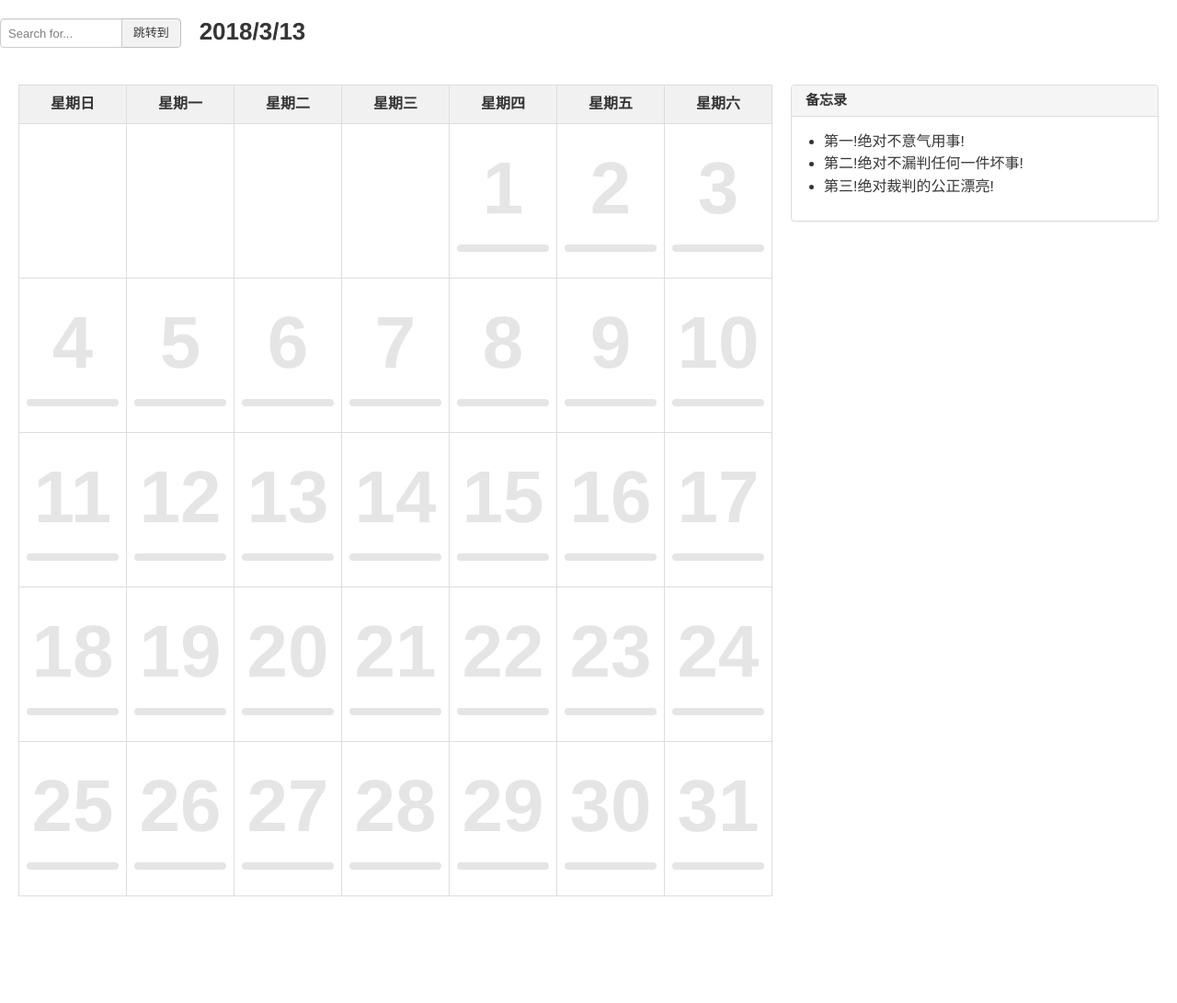
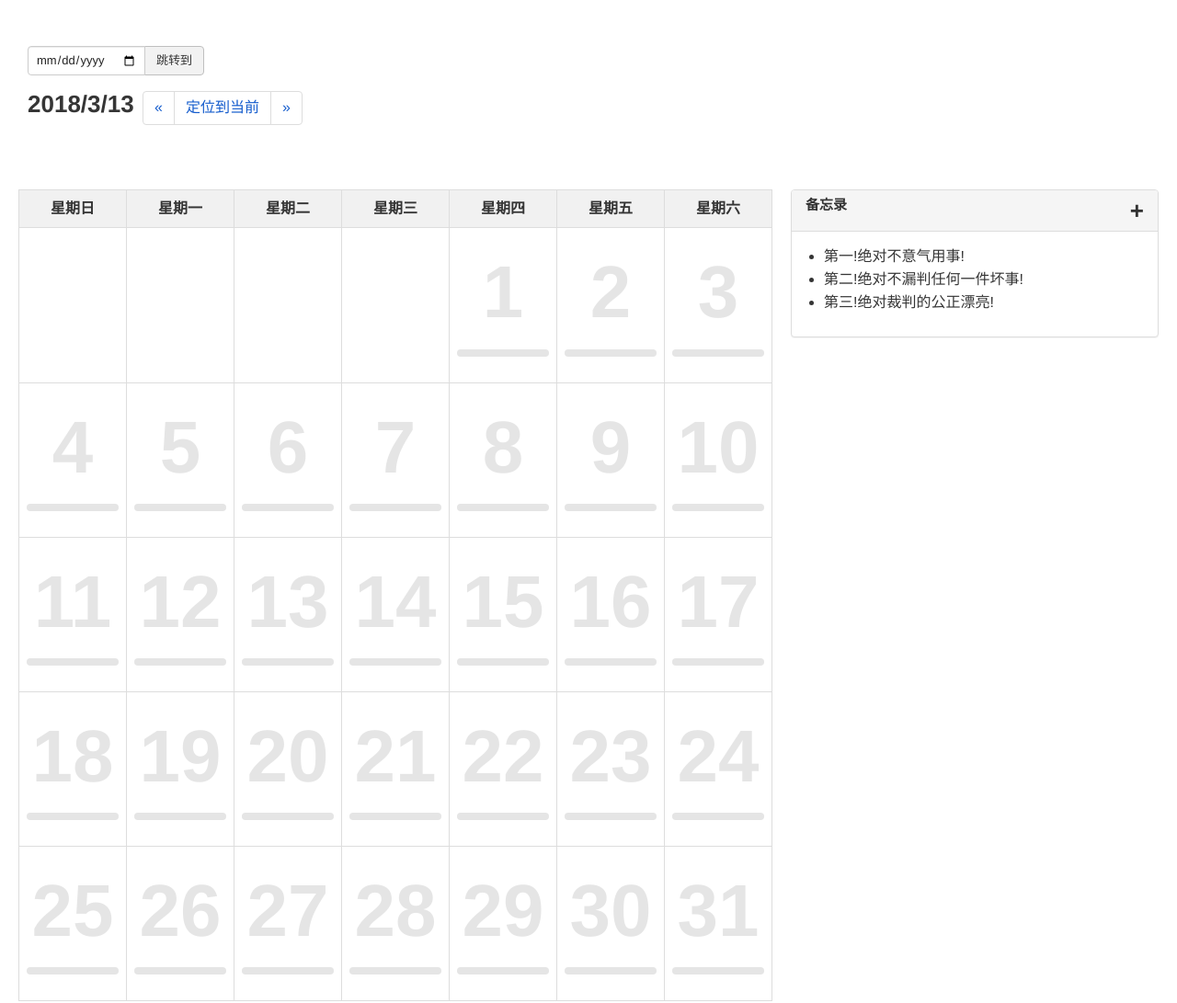
Before and after one commit to Amumuer/calendar, a website: page index.html in a window 1280 px wide. Shown: the whole page at 92% size. Before the commit the page ends 1015 px from the top, so only its background shows below. Drawn offline with nearby package versions, Linux system fonts and the light colour scheme.

Commit message:
18.03.13

```diff
--- a/css/index.scss
+++ b/css/index.scss
@@ -18,9 +18,37 @@
       background-color: red;
     }
   }
+  .remark-title{
+    display: flex;
+    flex-wrap: nowrap;
+    justify-content: space-between;
+    h1{
+      margin: 0;
+      cursor: pointer;
+    }
+  }
   .search{
     margin-top: 20px;
     margin-bottom: 20px;
+    .row{
+      padding: 30px;
+      .br{
+        display: none;
+      }
+      .pager{
+        margin: 0;
+      }
+      @media (max-width: 1580px) {
+        .col-1200{
+          width: 135px;
+        }
+      }
+      @media (max-width: 1400px) {
+        .br{
+          display: block;
+        }
+      }
+    }
   }
   table{
     width: 100%;
--- a/index.html
+++ b/index.html
@@ -4,7 +4,7 @@
     <meta charset="UTF-8">
     <meta name="viewport"
           content="width=device-width, user-scalable=no, initial-scale=1.0, maximum-scale=1.0, minimum-scale=1.0">
-    <title>Title</title>
+    <title>自我管理日历</title>
     <link rel="stylesheet" href="css/zui.min.css">
     <link rel="stylesheet" href="css/index.css">
     <script src="node_modules/jquery/dist/jquery.min.js"></script>
@@ -16,17 +16,24 @@
     <div class="calendar">
         <div class="search">
             <div class="row">
-                <div class="col-lg-2">
+                <div style="" class="col-lg-2">
                     <div class="input-group">
-                        <input @input="input($event)" type="text" class="form-control" placeholder="Search for...">
+                        <input @input="input($event)" type="date" class="form-control" placeholder="Search for...">
                         <span @click="search" class="input-group-btn">
         <button class="btn btn-default" type="button">跳转到</button>
       </span>
                     </div><!-- /input-group -->
                 </div><!-- /.col-lg-6 -->
-                <div class="col-lg-3">
+                <br class="br">
+                <br class="br">
+                <div style="text-align: center;" class="col-lg-1 col-1200">
                     <h1 style="margin: 0;">{{ title }}</h1>
                 </div>
+                <ul class="pager col-lg-3">
+                    <li @click="back" class="previous"><a href="javascript:;">«</a></li>
+                    <li @click="goCurrent"><a href="javascript:;">定位到当前</a></li>
+                    <li @click="next" class="next"><a href="javascript:;">»</a></li>
+                </ul>
             </div>
         </div>
         <div style="padding: 20px;" class="main row">
@@ -67,16 +74,16 @@
             </div>
             <div class="col-lg-4 col-md-4">
                 <div class="panel panel-default">
-                    <div class="panel-heading">
+                    <div class="panel-heading remark-title">
                         <h3 class="panel-title">备忘录</h3>
+                        <h1 @click="addLi">+</h1>
                     </div>
                     <div class="panel-body">
-                        <ul>
-                            <li>第一!绝对不意气用事!</li>
-                            <li>第二!绝对不漏判任何一件坏事!</li>
-                            <li>第三!绝对裁判的公正漂亮!</li>
+                        <ul class="remark">
+                            <li :data-index="index" @click="editLi($event)" v-for="(v,index) in console" v-html="v"></li>
                         </ul>
                     </div>
+
                 </div>
             </div>
         </div>
@@ -87,17 +94,10 @@
     var cur_year, cur_month, cur_date, weeks_ch
     //利用构造函数创建对象
     function calendar(date, week) {
-//        this.date=cur_year+'-'+cur_month+'-'+date;
         this.date = date;
-//        if(date==cur_date){
-//            this.week = "今天";
-//        }else if(date==cur_date+1){
-//            this.week = "明天";
-//        }else{
-//            this.week = '星期' + week;
-//        }
     }
 
+    console.log(NaN+'');
     var vm = new Vue({
         el: '#el',
         data: {
@@ -105,7 +105,10 @@
             date: '',
             title: '',
             successDate: [],
-            failDate: []
+            failDate: [],
+            console:['第一!绝对不意气用事!','第二!绝对不漏判任何一件坏事!','第三!绝对裁判的公正漂亮!'],
+            oldConsole:'',
+            oldIndex:undefined
         },
         mounted: function () {
             this.init()
@@ -137,7 +140,6 @@
                     flag[i] = new calendar(i, [weeks_ch[x]][0])
                     x++;
                 }
-                console.log(flag);
                 flag.shift()
                 for (var i = 0; i < Math.ceil(flag.length + week / 7); i++) {
                     if (i == 0) {
@@ -154,6 +156,42 @@
                 }
                 this.calendar = SecArr
             },
+            //上一个月份
+            back:function () {
+                var currentArr=this.title.split('/')
+                currentArr[1]>1? currentArr[1]--:currentArr[0]--? currentArr[1]=12 : currentArr[1]=12;
+                this.init(currentArr.join('-'))
+            },
+            //下一个月份
+            next:function () {
+                var currentArr=this.title.split('/')
+                currentArr[1]>=12? currentArr[0]++? currentArr[1]=1:currentArr[1]=1:currentArr[1]++;
+                this.init(currentArr.join('-'))
+            },
+            //定位到当前
+            goCurrent:function () {
+                this.init()
+            },
+            //添加备忘
+            addLi:function () {
+                this.console.push('<input type="text" placeholder="请输入备忘内容">')
+            },
+            //编辑备忘录
+            editLi:function (e) {
+                //点击空白处时
+                if(e.srcElement.innerText=="" && $('.remark li').eq($('.remark li').length - 1).find('input').val()==undefined){
+                    e.srcElement.innerHTML=$('.remark li').eq(this.oldIndex).find('input').val()
+                    return
+                }else if(e.srcElement.innerText!=this.oldConsole){
+                    //点击到其他li标签时
+                    $('.remark li').eq(this.oldIndex).html($('.remark li').eq(this.oldIndex).find('input').val())
+                }else if($('.remark li').eq($('.remark li').length-1).find('input').val()){
+                    e.srcElement.innerHTML=$('.remark li').eq($('.remark li').length-1).find('input').val()
+                }
+                this.oldConsole=e.srcElement.innerText
+                this.oldIndex=+e.srcElement.dataset.index
+                e.srcElement.innerHTML='<input type="text" value="'+e.srcElement.innerText+'">'
+            },
             getThisMonthDays: function (year, month) {
                 return new Date(year, month, 0).getDate();
             },
@@ -168,7 +206,8 @@
             },
             //点击搜索
             search: function () {
-                console.log(this.date);
+
+
                 this.init(this.date)
             }
             ,
@@ -232,6 +271,5 @@
             }
         }
     })
-    console.log(vm);
 </script>
 </html>
```
Also changed, not shown: css/index.css, 2 other files.
